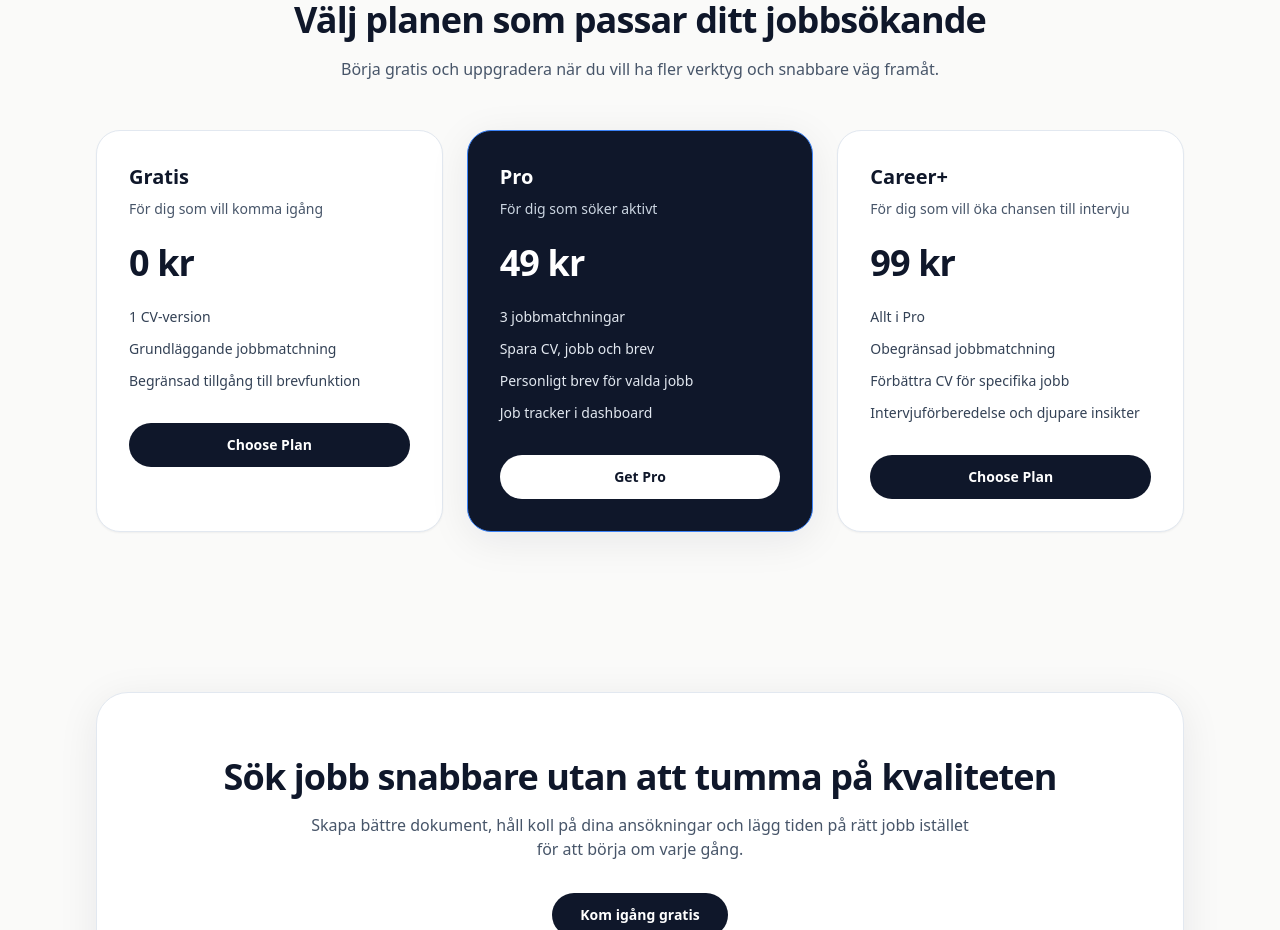
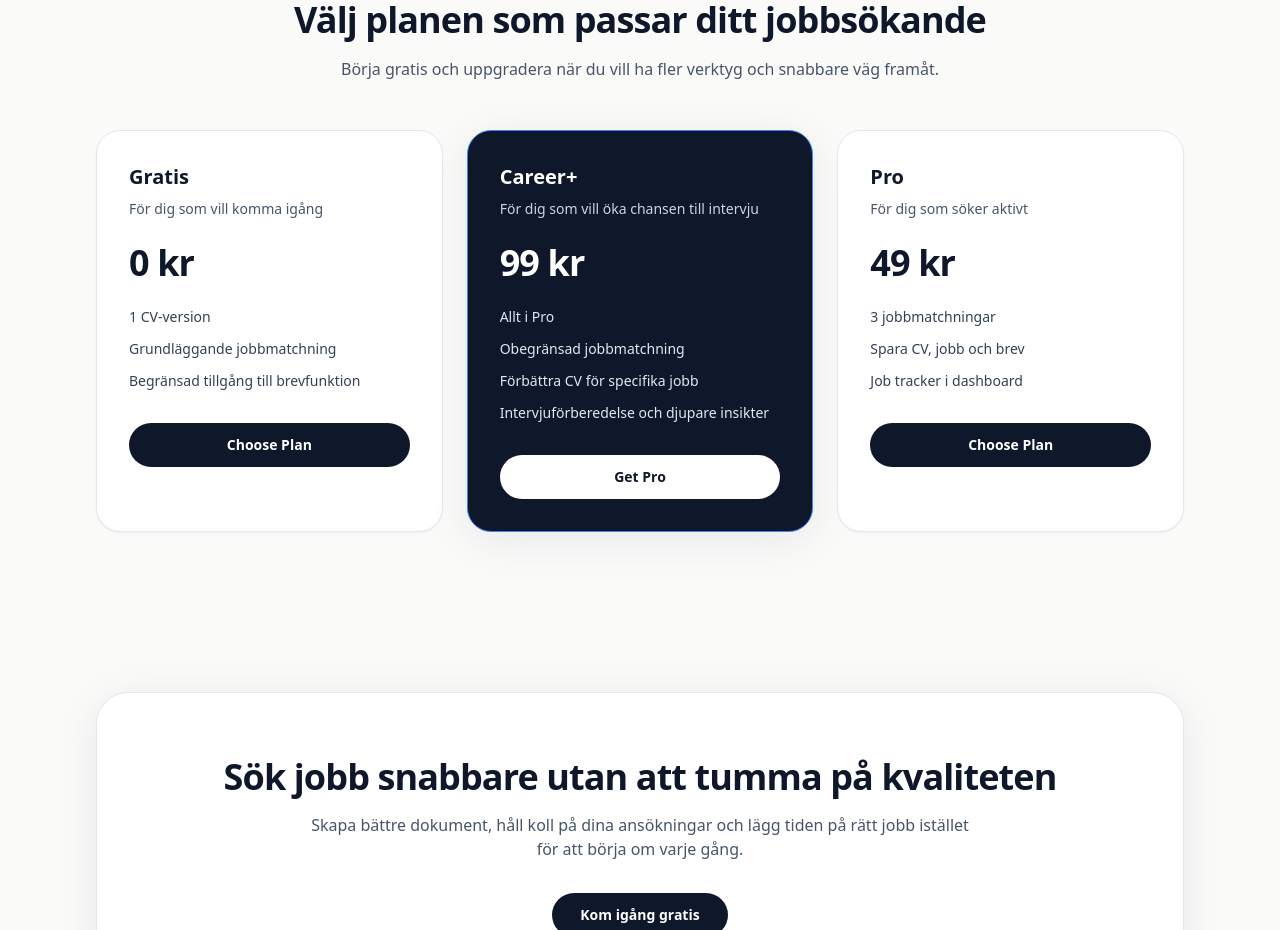
Before and after one commit to lukasgustvssons-cmd/CV, a Next.js app: page / in a window 1280 px wide. Shown: the part 4080-5010 px from the top of the page. Built offline with nearby package versions, Linux system fonts and the light colour scheme; no server answers.

Commit message:
Refactor landing page: cleaner messaging, better CTAs, Swedish copy updates, remove 'AI' and 'demo' wording

```diff
--- a/app/page.tsx
+++ b/app/page.tsx
@@ -91,26 +91,25 @@ export default function Home() {
     ],
   },
   {
-      name: "Pro",
-      price: "49 kr",
-      description: "För dig som söker aktivt",
-      highlighted: true,
-      features: [
-        "3 jobbmatchningar",
-        "Spara CV, jobb och brev",
-        "Personligt brev för valda jobb",
-        "Job tracker i dashboard",
-      ],
-    },
-    {
     name: "Career+",
     price: "99 kr",
     description: "För dig som vill öka chansen till intervju",
+    highlighted: true,
     features: [
       "Allt i Pro",
       "Obegränsad jobbmatchning",
       "Förbättra CV för specifika jobb",
       "Intervjuförberedelse och djupare insikter",
+    ],
+  },
+  {
+    name: "Pro",
+    price: "49 kr",
+    description: "För dig som söker aktivt",
+    features: [
+      "3 jobbmatchningar",
+      "Spara CV, jobb och brev",
+      "Job tracker i dashboard",
     ],
   },
 ];
```
Lines whose indentation alone changed are shown as unchanged.
